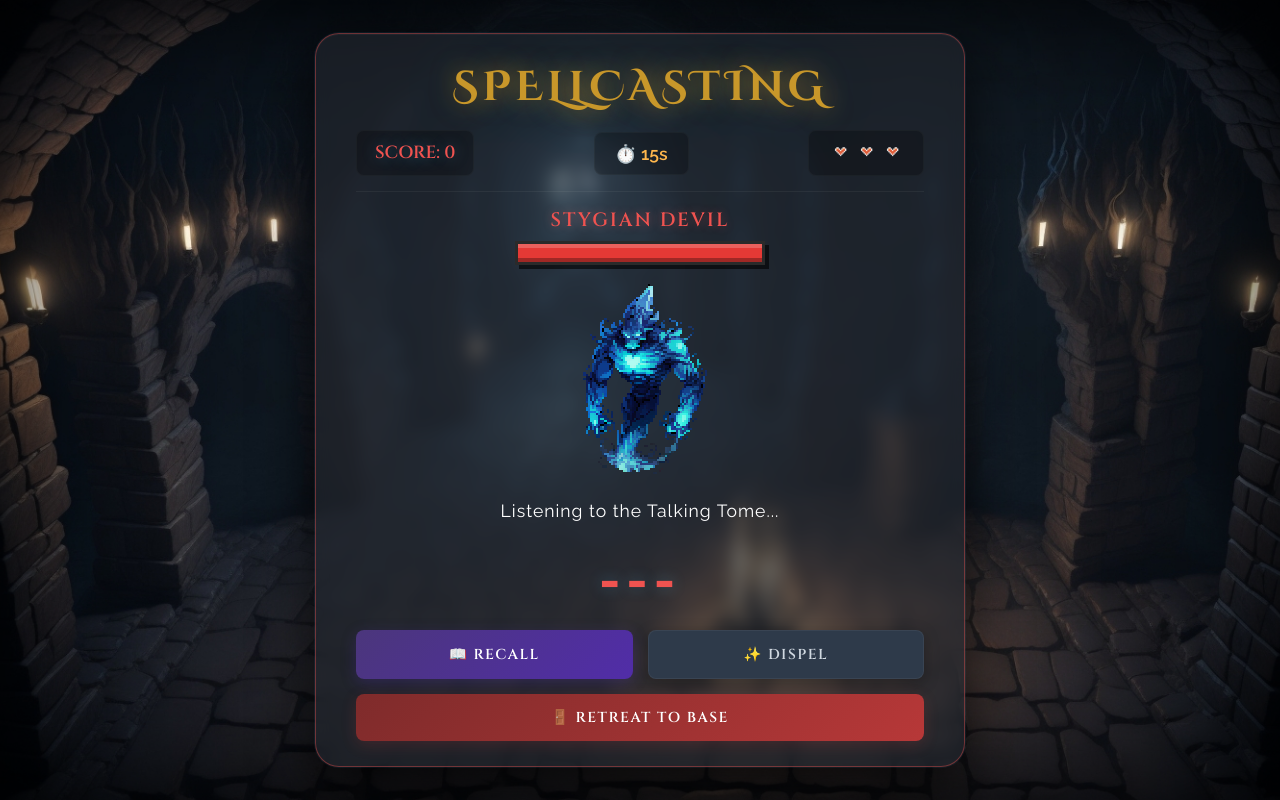
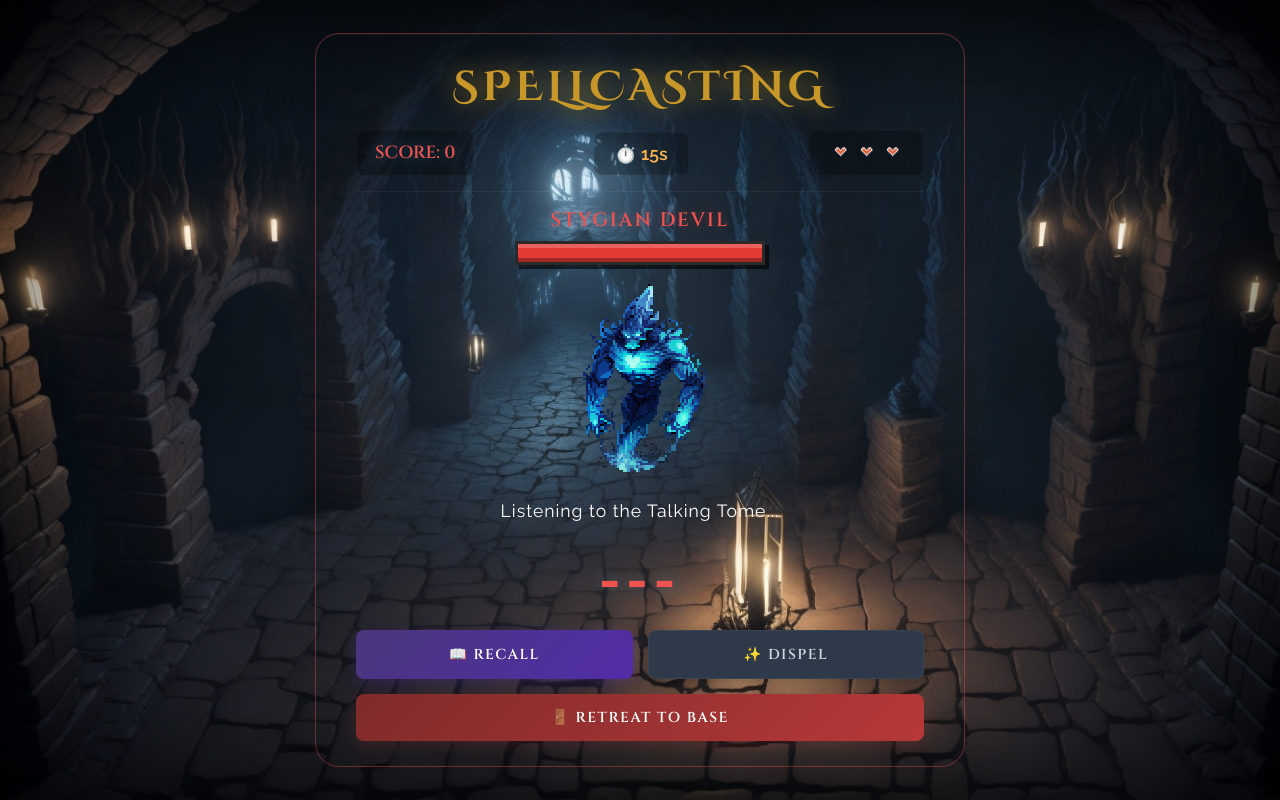
Before and after one commit to Givthr/spellcasting, a Django app: template bee/templates/bee/game.html in a window 1280 px wide. Run offline with Django 5.2, Linux system fonts and the light colour scheme; the template is opened without the code that fills it, so the values that code supplies are empty.

Commit message:
Update game.html

```diff
--- a/bee/templates/bee/game.html
+++ b/bee/templates/bee/game.html
@@ -52,18 +52,16 @@
         .container {
             position: relative;
             z-index: 10;
-            background: rgba(34, 39, 46, 0.65);
-            backdrop-filter: blur(8px);
-            -webkit-backdrop-filter: blur(8px);
+            background: transparent;
+            backdrop-filter: none;
+            -webkit-backdrop-filter: none;
             border: 1px solid rgba(79, 195, 247, 0.2);
             padding: 25px 40px;
             border-radius: 24px;
             text-align: center;
             width: 90%;
             max-width: 650px;
-            box-shadow: 0 0 0 1px rgba(79,195,247,.08),
-                        0 20px 60px rgba(0,0,0,.8),
-                        inset 0 1px 0 rgba(255,255,255,.04);
+            box-shadow: inset 0 1px 0 rgba(255,255,255,.04);
             transition: transform 0.3s ease;
         }
         /* Unified Header Style */
```
